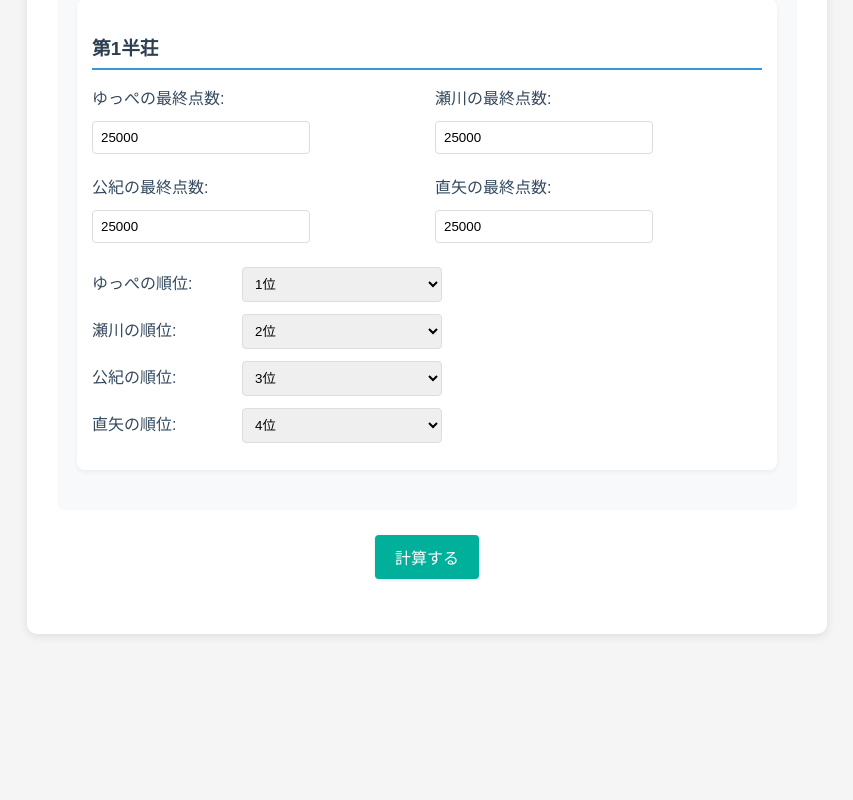
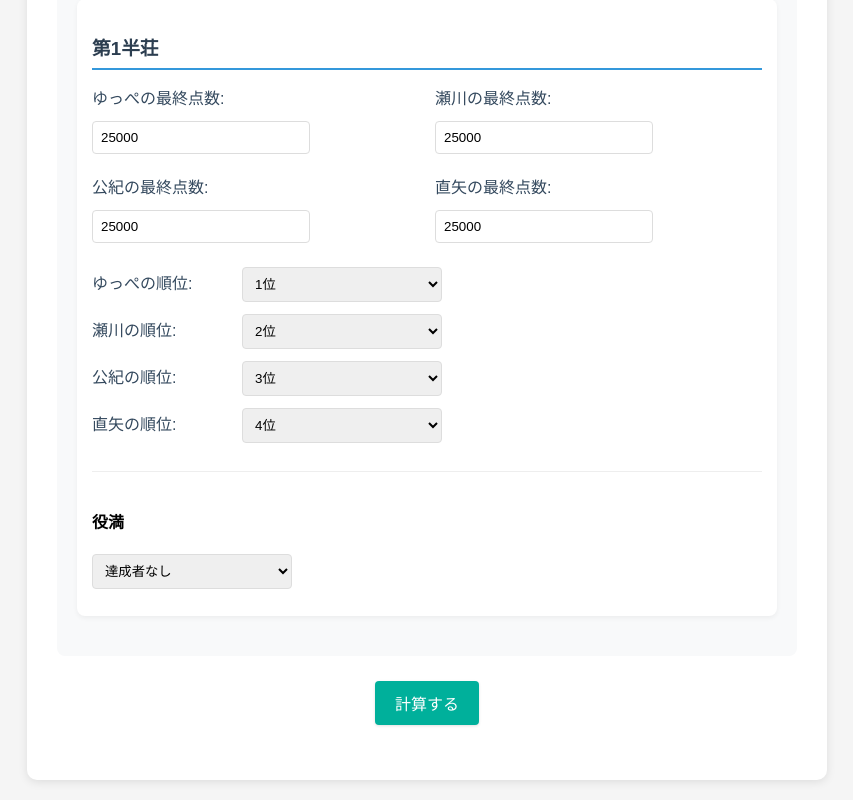
Before and after one commit to TakedaMK/TakedaMK.MahjongPaymentCalculator, a React (Create React App) app: page / in a window 1280 px wide. Shown: the part 998-1798 px from the top of the page, without its empty margins (213-1066 px from the left). Before the commit the page ends 1652 px from the top, so only its background shows below. Built offline with nearby package versions, Linux system fonts and the light colour scheme.

Commit message:
役満記録機能を追加

```diff
--- a/src/components/Calculator.tsx
+++ b/src/components/Calculator.tsx
@@ -12,9 +12,19 @@ interface GameResult {
   ranks: number[];            // 1〜4位（入力）
   isFlying: boolean[];         // 変更: プレイヤーごとのトビ状態
   scores: string[];          // 追加: 各半荘の最終点数（100点単位OK）
+  yakuman: {
+    playerIndex: number | null;
+    yakumanName: string;
+  };
 }
 
 const PREDEFINED_PLAYERS = ['ゆっぺ', '瀬川', '公紀', '直矢'];
+
+const YAKUMAN_LIST = [
+  '天和', '地和', '大三元', '大四喜', '小四喜', '四暗刻', '四暗刻単騎',
+  '清老頭', '四槓子', '国士無双', '国士無双十三面待ち',
+  '緑一色', '字一色', '九蓮宝燈', '純正九蓮宝燈'
+];
 
 // ルール設定（返し点=25,000、ウマ=+30,+10,-10,-30、オカなし）
 const RULES = {
@@ -63,6 +73,7 @@ const Calculator: React.FC = () => {
         ranks: [1, 2, 3, 4],
         isFlying: [false, false, false, false],
         scores: ['25000', '25000', '25000', '25000'],
+        yakuman: { playerIndex: null, yakumanName: '' },
       }));
     setGameResults(initialResults);
   }, [gameCount]);
@@ -123,6 +134,19 @@ const Calculator: React.FC = () => {
     }
 
     newResults[gameIndex] = game;
+    setGameResults(newResults);
+  };
+
+  const handleYakumanChange = (
+    gameIndex: number,
+    playerIndex: number | null,
+    yakumanName: string
+  ) => {
+    const newResults = [...gameResults];
+    newResults[gameIndex] = {
+      ...newResults[gameIndex],
+      yakuman: { playerIndex, yakumanName },
+    };
     setGameResults(newResults);
   };
 
@@ -263,6 +287,12 @@ const Calculator: React.FC = () => {
       scores: g.scores,
       isFlying: g.isFlying,
       points: perGame[idx], // この半荘での4人のポイント
+      yakuman: g.yakuman.playerIndex !== null && g.yakuman.yakumanName
+        ? {
+            playerName: players[g.yakuman.playerIndex].name,
+            yakumanName: g.yakuman.yakumanName,
+          }
+        : null,
     }));
 
     setCalculationResult(results);
@@ -466,6 +496,37 @@ const Calculator: React.FC = () => {
               ))}
             </div>
 
+            {/* 役満記録 */}
+            <div className="yakuman-section" style={{ marginTop: '16px', borderTop: '1px solid #eee', paddingTop: '16px' }}>
+              <h4>役満</h4>
+              <div style={{ display: 'flex', alignItems: 'center', gap: '10px' }}>
+                <select
+                  value={game.yakuman.playerIndex ?? ''}
+                  onChange={(e) => {
+                    const playerIndex = e.target.value === '' ? null : Number(e.target.value);
+                    handleYakumanChange(gameIndex, playerIndex, playerIndex === null ? '' : game.yakuman.yakumanName);
+                  }}
+                >
+                  <option value="">達成者なし</option>
+                  {players.map((p, idx) => (
+                    <option key={p.id} value={idx}>{p.name}</option>
+                  ))}
+                </select>
+
+                {game.yakuman.playerIndex !== null && (
+                  <select
+                    value={game.yakuman.yakumanName}
+                    onChange={(e) => handleYakumanChange(gameIndex, game.yakuman.playerIndex, e.target.value)}
+                  >
+                    <option value="">役満を選択</option>
+                    {YAKUMAN_LIST.map(y => (
+                      <option key={y} value={y}>{y}</option>
+                    ))}
+                  </select>
+                )}
+              </div>
+            </div>
+
             {/* トビ（今回の計算では未使用） */}
             {/* <div className="flying-checkbox">
               <label>
--- a/src/components/History.tsx
+++ b/src/components/History.tsx
@@ -136,6 +136,11 @@ const History: React.FC = () => {
                       );
                     })}
                   </div>
+                  {game.yakuman && (
+                    <div className="yakuman-badge">
+                      役満: {game.yakuman.playerName} - {game.yakuman.yakumanName}
+                    </div>
+                  )}
                   {(Array.isArray(game.isFlying) && game.isFlying.some(f => f)) || (typeof game.isFlying === 'boolean' && game.isFlying) ? (
                     <div className="flying-badge">
                       トビ: {
--- a/src/components/PlayerStats.tsx
+++ b/src/components/PlayerStats.tsx
@@ -14,6 +14,7 @@ interface PlayerStats {
   thirdPlace: number;
   fourthPlace: number;
   flyingCount: number;
+  yakumans: { name: string; date: Date }[];
 }
 
 interface AwardRecord {
@@ -137,6 +138,7 @@ const PlayerStats: React.FC = () => {
               totalPayment: 0,
               averageRank: 0,
               rankSum: 0,
+              yakumans: [],
             };
           }
           const stats = acc[player.name];
@@ -147,8 +149,18 @@ const PlayerStats: React.FC = () => {
             stats.rankSum += player.averageRank * record.gameCount;
           }
         });
+
+        record.games.forEach(game => {
+          if (game.yakuman?.playerName && acc[game.yakuman.playerName]) {
+            acc[game.yakuman.playerName].yakumans.push({
+              name: game.yakuman.yakumanName,
+              date: record.date,
+            });
+          }
+        });
+
         return acc;
-      }, {} as { [key: string]: PlayerStat });
+      }, {} as { [key: string]: PlayerStat & { yakumans: { name: string; date: Date }[] } });
 
       Object.values(calculatedStats).forEach(stats => {
         if (stats.gamesPlayed > 0) {
@@ -172,7 +184,8 @@ const PlayerStats: React.FC = () => {
           secondPlace: 0,
           thirdPlace: 0,
           fourthPlace: 0,
-          flyingCount: 0
+          flyingCount: 0,
+          yakumans: stat.yakumans,
         };
       });
 
@@ -246,6 +259,16 @@ const PlayerStats: React.FC = () => {
             <p><span className="stat-label">3位率</span><span className="stat-value">{((stat.thirdPlace / stat.games) * 100).toFixed(1)}%</span></p>
             <p><span className="stat-label">4位率</span><span className="stat-value">{((stat.fourthPlace / stat.games) * 100).toFixed(1)}%</span></p>
             <p><span className="stat-label">トビ率</span><span className="stat-value">{stat.flyingCount}回</span></p>
+            {stat.yakumans.length > 0 && (
+              <div className="yakuman-list">
+                <p className="stat-label">役満</p>
+                <ul>
+                  {stat.yakumans.map((y, i) => (
+                    <li key={i}>{y.name} ({y.date.toLocaleDateString('ja-JP')})</li>
+                  ))}
+                </ul>
+              </div>
+            )}
           </div>
         ))}
       </div>
--- a/src/types/types.ts
+++ b/src/types/types.ts
@@ -48,5 +48,9 @@ export interface GameRecord {
     }[];
     isFlying: boolean[];
     scores?: string[];
+    yakuman?: {
+      playerName: string;
+      yakumanName:string;
+    }
   }[];
 }
```
